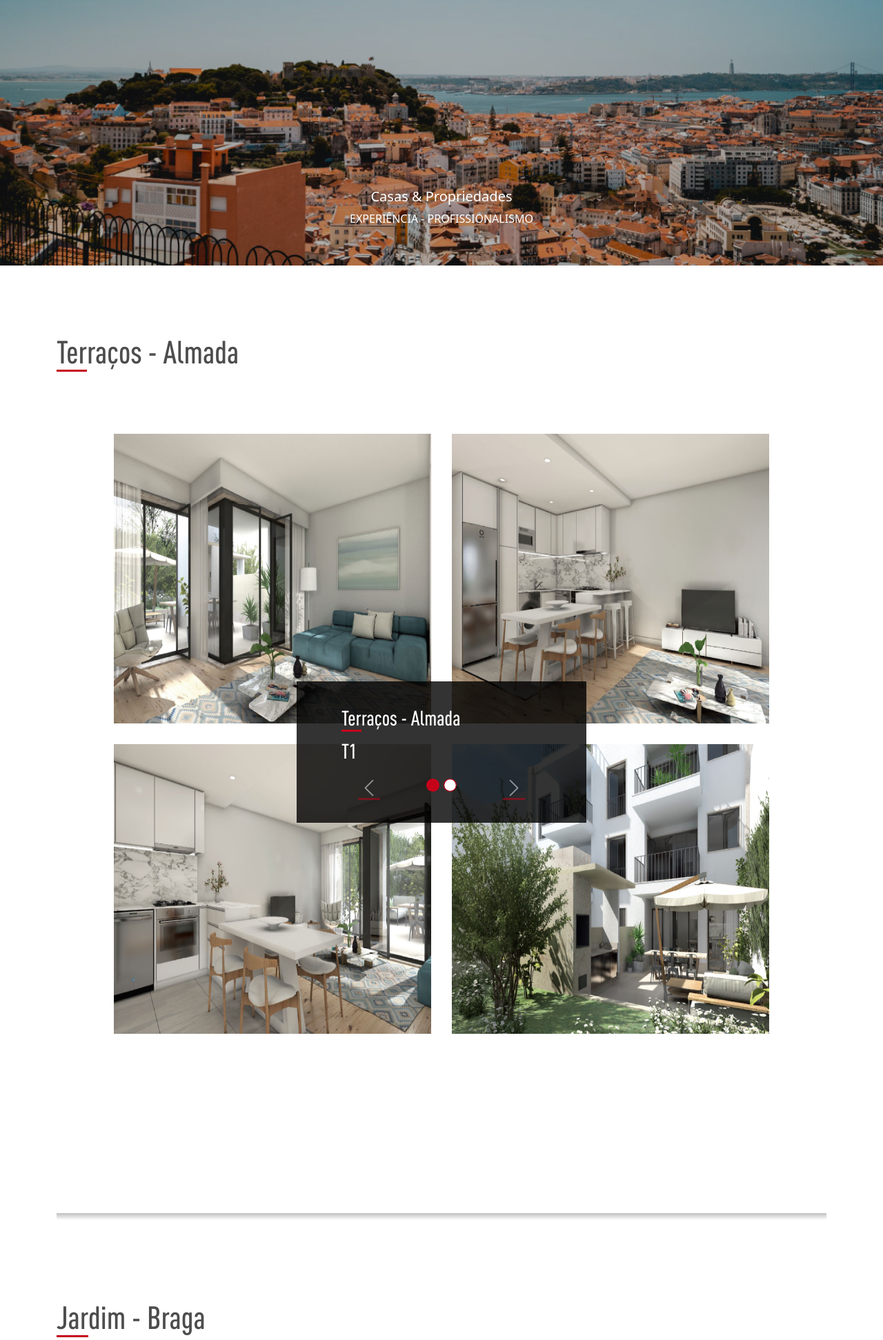
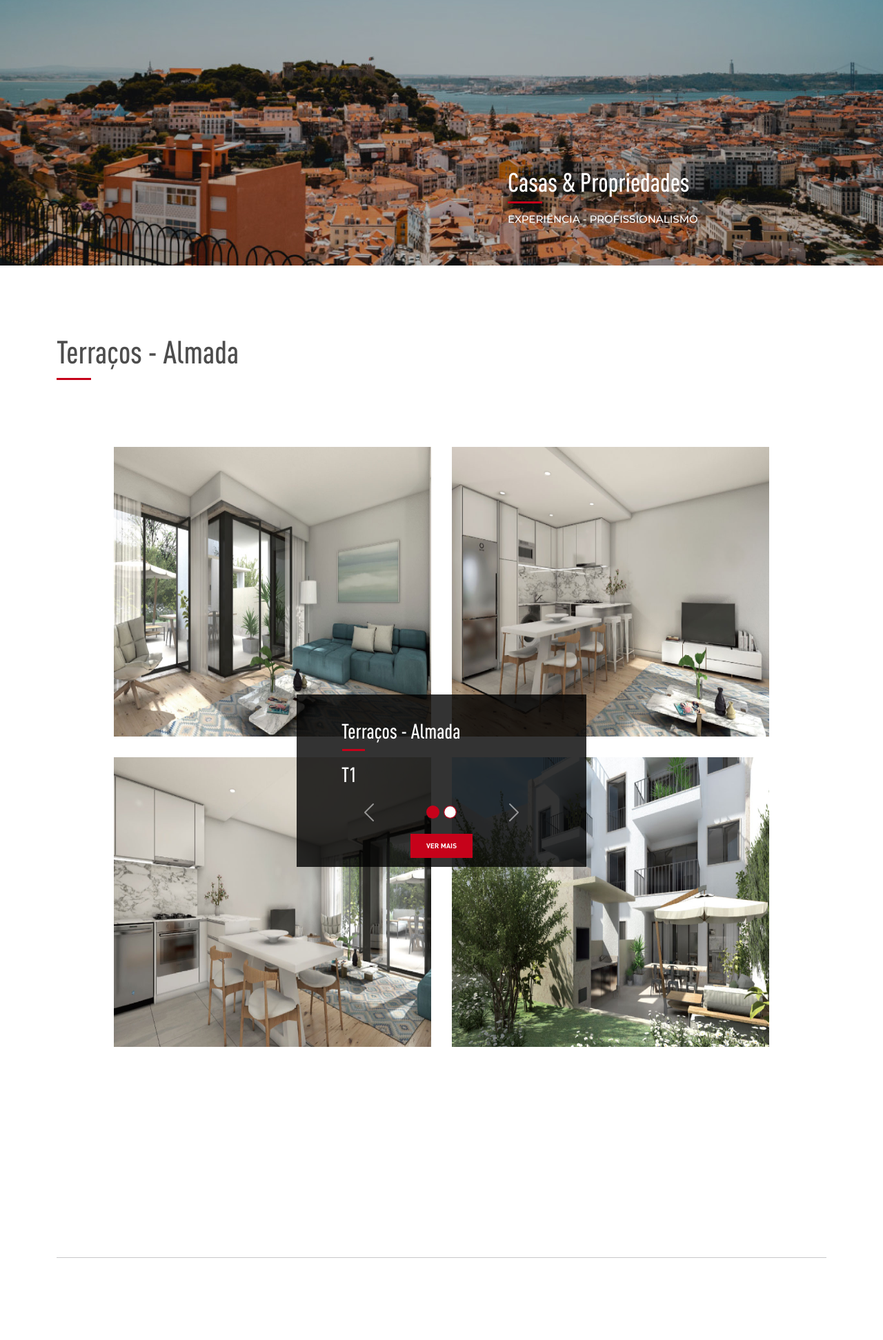
Before and after one commit to raci2/codemaster, a PHP site: page / in a window 1280 px wide. Shown: the part 324-2267 px from the top of the page at 69% size. Run offline with PHP 8.4, Linux system fonts and the light colour scheme.

Commit message:
trabalho_9_v4

```diff
--- a/trabalhos/alexandru_racicovschi_trabalho_9/index.html
+++ b/trabalhos/alexandru_racicovschi_trabalho_9/index.html
@@ -85,37 +85,42 @@
           <div class="carousel-inner">
             <div class="carousel-item active">
               <img src="public/imagens/banner/cabecalho1.jpg" class="d-block w-100" alt="...">
-              <div class="carousel-caption d-none d-md-block">
-                <h5><span>Casas </span>& Propriedades</h5>
-                <p>EXPERIÊNCIA - PROFISSIONALISMO</p>
+              <div class="carousel-caption text-start">
+                <h5 class="titulo mb-0">Casas & Propriedades</h5>
+                <hr class="linha">
+                <p class="subtitulo-2">EXPERIÊNCIA - PROFISSIONALISMO</p>
               </div>
             </div>
             <div class="carousel-item">
               <img src="public/imagens/banner/cabecalho2.jpg" class="d-block w-100" alt="...">
-              <div class="carousel-caption d-none d-md-block">
-                <h5><span>Casas </span>& Propriedades</h5>
-                <p>SUSTENTABILIDADE - QUALIDADE DE VIDA</p>
+              <div class="carousel-caption text-start">
+                <h5 class="titulo mb-0">Casas & Propriedades</h5>
+                <hr class="linha">
+                <p class="subtitulo-2">SUSTENTABILIDADE - QUALIDADE DE VIDA</p>
               </div>
             </div>
             <div class="carousel-item">
               <img src="public/imagens/banner/cabecalho3.jpg" class="d-block w-100" alt="...">
-              <div class="carousel-caption d-none d-md-block">
-                <h5><span>Casas </span>& Propriedades</h5>
-                <p>EXPERIÊNCIA - QUALIDADE DE CONSTRUÇÃO</p>
+              <div class="carousel-caption text-start">
+                <h5 class="titulo mb-0">Casas & Propriedades</h5>
+                <hr class="linha">
+                <p class="subtitulo-2">EXPERIÊNCIA - QUALIDADE DE CONSTRUÇÃO</p>
               </div>
             </div>
             <div class="carousel-item">
               <img src="public/imagens/banner/cabecalho4.jpg" class="d-block w-100" alt="...">
-              <div class="carousel-caption d-none d-md-block">
-                <h5><span>Casas </span>& Propriedades</h5>
-                <p>ENGENHERIA - ARQUITECTURA</p>
+              <div class="carousel-caption text-start">
+                <h5 class="titulo mb-0">Casas & Propriedades</h5>
+                <hr class="linha">
+                <p class="subtitulo-2">ENGENHERIA - ARQUITECTURA</p>
               </div>
             </div>
              <div class="carousel-item">
               <img src="public/imagens/banner/cabecalho5.jpg" class="d-block w-100" alt="...">
-              <div class="carousel-caption d-none d-md-block">
-                <h5><span>Casas </span>& Propriedades</h5>
-                <p>EXPERIÊNCIA - PROFISSIONALISMO</p>
+              <div class="carousel-caption text-start">
+                <h5 class="titulo mb-0">Casas & Propriedades</h5>
+                <hr class="linha">
+                <p class="subtitulo-2">EXPERIÊNCIA - PROFISSIONALISMO</p>
               </div>
             </div>
           </div>
@@ -130,8 +135,8 @@
 
     <div class="row">
 
-      <div class="col-4 text-start t1"><span>Ter</span>raços - Almada</div>
-
+      <div class="col-4 text-start t1">Terraços - Almada</div>
+      <div class="col-12"><hr class="linha"></div>
       <div class="col-12">
         <div id="carousel-2" class="carousel slide" data-bs-ride="carousel">
           <div class="carousel-inner">
@@ -157,8 +162,8 @@
         </div>
 
         <div class="almada-texto text-start">
-          <h5><span>Ter</span>raços - Almada</h5>
-          <!-- eu vez do span mete-se hr com um width -->
+          <h5>Terraços - Almada</h5>
+          <hr class="linha">
           <p>T1</p>
           <div class="setas">
             <button class="carousel-control-prev" type="button" data-bs-target="#carousel-2" data-bs-slide="prev">
@@ -170,6 +175,7 @@
               <span class="visually-hidden">Next</span>
             </button>
           </div>
+          <div class="ver-mais d-flex text-center justify-content-center align-items-center">VER MAIS</div>
         </div>
       </div>
 
@@ -183,8 +189,8 @@
 
     <div class="row">
 
-      <div class="col-4 text-start t1"><span>Jar</span>dim - Braga</div>
-
+      <div class="col-4 text-start t1">Jardim - Braga</div>
+      <div class="col-12"><hr class="linha"></div>
       <div class="col-12">
         <div id="carousel-2" class="carousel slide" data-bs-ride="carousel">
           <div class="carousel-inner">
@@ -206,12 +212,13 @@
           <div class="carousel-indicators">
             <button type="button" data-bs-target="#carousel-2" data-bs-slide-to="0" class="active" aria-current="true" aria-label="Slide 1"></button>
             <button type="button" data-bs-target="#carousel-2" data-bs-slide-to="1" aria-label="Slide 2" ></button>
+            <button type="button" data-bs-target="#carousel-2" data-bs-slide-to="2" aria-label="Slide 3" ></button>
           </div>
         </div>
 
         <div class="almada-texto text-start">
-          <h5><span>Jar</span>dim - Braga</h5>
-          <!-- eu vez do span mete-se hr com um width -->
+          <h5>Jardim - Braga</h5>
+          <hr class="linha">
           <p>T0</p>
           <div class="setas">
             <button class="carousel-control-prev" type="button" data-bs-target="#carousel-2" data-bs-slide="prev">
@@ -223,7 +230,9 @@
               <span class="visually-hidden">Next</span>
             </button>
           </div>
+          <div class="ver-mais d-flex text-center justify-content-center align-items-center">VER MAIS</div>
         </div>
+
       </div>
 
     </div>
--- a/trabalhos/alexandru_racicovschi_trabalho_9/public/css/style.css
+++ b/trabalhos/alexandru_racicovschi_trabalho_9/public/css/style.css
@@ -63,13 +63,42 @@ header .dropdown-divider{
 
 header .nav-link.show{color: white !important;}
 
-main span{border-bottom: 3px solid #c6021a;}
+.linha{
+  border-top: 3px solid #c6021a;
+  margin-top: 4px;
+  margin-bottom: 12px;
+  opacity: 1;
+  width: 90px;
+}
+
+.col-12 .linha{width: 50px;}
+
+.almada-texto .linha{
+  width: 33px;
+  margin-left: 66px;
+}
 
 .t1{
   font-family: 'DIN Pro Cond Medium';
   font-size: 46px;
   color: #4d4d4d;
   margin-top: 90px;
+}
+
+.titulo{
+  font-family: "DIN Pro Cond Medium";
+  font-size: 38px;
+}
+
+.subtitulo-2{
+  font-family: "Montserrat";
+  font-size: 15px;
+  text-transform: uppercase;
+}
+
+header .carousel-caption{
+  left: 57.5%;
+  right: auto;
 }
 
 main .almada{
@@ -90,7 +119,7 @@ main .almada img{
 
 main .almada-texto{
   width: 420px;
-  min-height: 205px;
+  min-height: 250px;
   background-color: rgba(0, 0, 0, 0.80);
   margin: auto;
   position: relative;
@@ -125,7 +154,7 @@ main .carousel-control-prev, .carousel-control-next{
 main .carousel-indicators{
   position: relative;
   margin: 0px;
-  bottom: 380px;
+  bottom: 360px;
 }
 
 main .carousel-indicators [data-bs-target]{
@@ -141,10 +170,27 @@ main .carousel-indicators .active{
   background-image: url("../imagens/bola-tipo-de-fogo-seleccionada.svg");
 }
 
-main hr{
+/* main hr{
   border: none;
   height: 10px;
   background: linear-gradient(to bottom,black, transparent);
+} */
+
+main .ver-mais{
+  width: 90px;
+  height: 35px;
+  background-color: #c6021a;
+  font-family: "DIN Pro Bold";
+  font-size: 10px;
+  margin: auto;
+  margin-top: 15px;
+}
+
+main .ver-mais:hover{
+  background-color: white;
+  border: 2px solid #c6021a;
+  color: #c6021a;
+  cursor: pointer;
 }
 
 footer{
```
